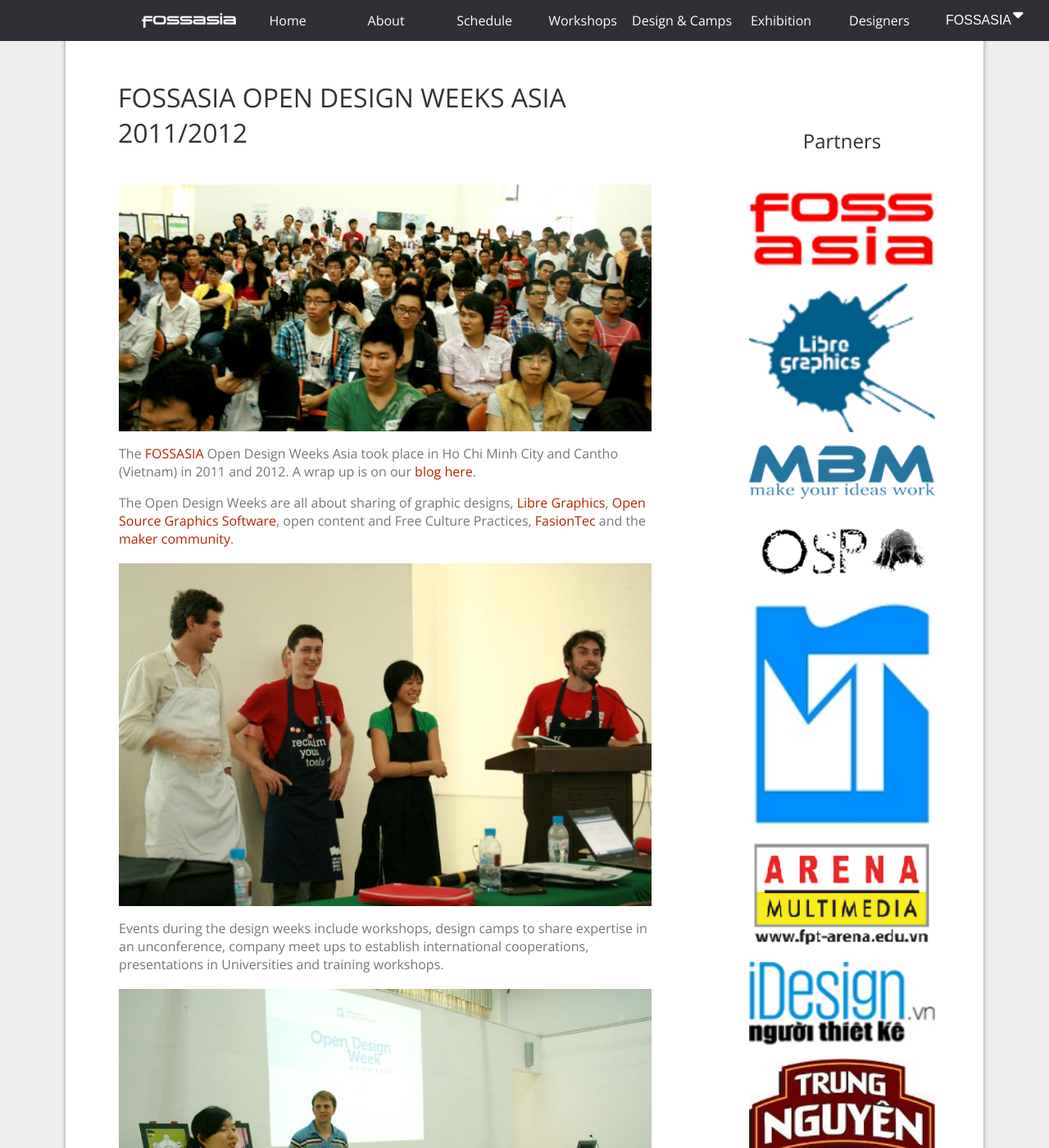
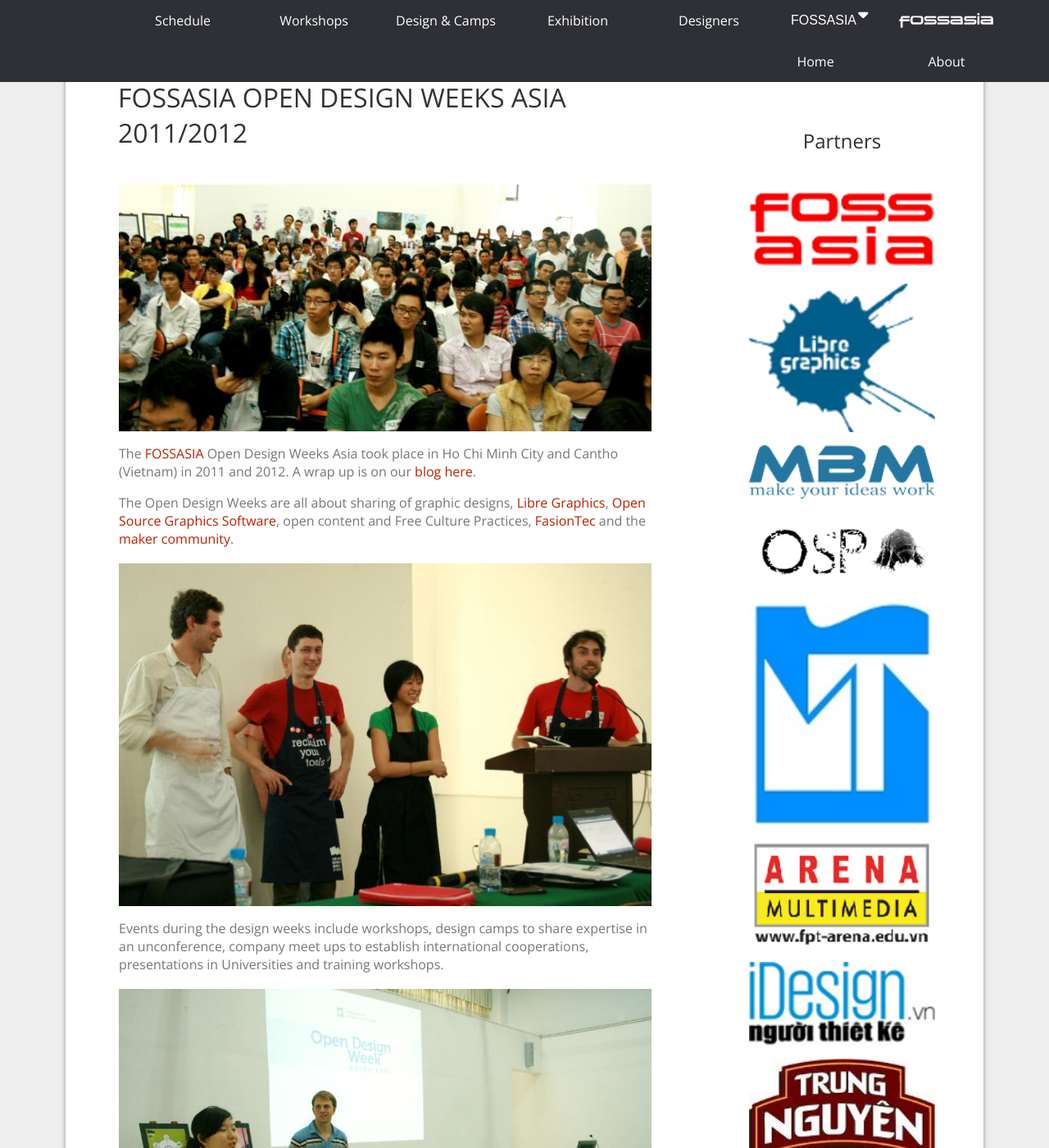
Before and after one commit to fossasia/2012.fossasia.org, a Jekyll site: the page built from index.md, in a window 1280 px wide and 1400 px high. Shown: the whole window at 82% size. Built offline with Jekyll 4.4.1, drawn with Linux system fonts in a browser that asks for light colours; nearby versions of some CDN libraries; some web fonts are replaced.

Commit message:
Solved Logo and Navigation Bar Issues
Moved logo to left and implemented same distance between menu items.

Solving Issue: #25

```diff
--- a/_includes/header.html
+++ b/_includes/header.html
@@ -3,6 +3,7 @@
 		<label for="show-menu" class="show-menu">Show Menu</label>
 		<input type="checkbox" id="show-menu" role="button">
 		<ul id="menu">
+            <li id="logo-link"><a href="http://fossasia.org/"><img id="fossasia-logo-navbar" src="images/fossasia-logo-light.png" alt=""></a></li>
 			<li class="dropdown" onmouseleave="openDropdown()">
 	            <button  class="dropbtn" onmouseover="openDropdown()">FOSSASIA<i class="fa fa-sort-desc fa-lg" aria-hidden="true"></i></button>
 	            <ul id="myDropdown" class="dropdown-content">
@@ -26,7 +27,6 @@
 	        <li><a href="schedule.html">Schedule</a></li>
 	        <li><a href="{{ baseurl }}./#about">About</a></li>
 	        <li id="home-link"><a href="index.html">Home</a></li>
-	        <li id="logo-link"><a href="http://fossasia.org/"><img id="fossasia-logo-navbar" src="images/fossasia-logo-light.png" alt=""></a></li>
 		</ul>
 	</nav>
 </header>
--- a/stylesheets/header.css
+++ b/stylesheets/header.css
@@ -61,7 +61,7 @@ li {
 /*Style for menu links*/
 li a {
 	display:block;
-	min-width:105px;
+	margin-right: 40px;
 	height: 50px;
 	text-align: center;
 	line-height: 50px;
@@ -231,7 +231,6 @@ a:hover {
 
 .dropbtn {
     color: white;
-    width: 122px;
     height: 50px;
     padding: 0;
     font-size: 1em;
@@ -285,4 +284,5 @@ a:hover {
 	width: 120px;
 	float: left;
 	margin-top: 15px;
+	margin-left: 50px;
 }
```
